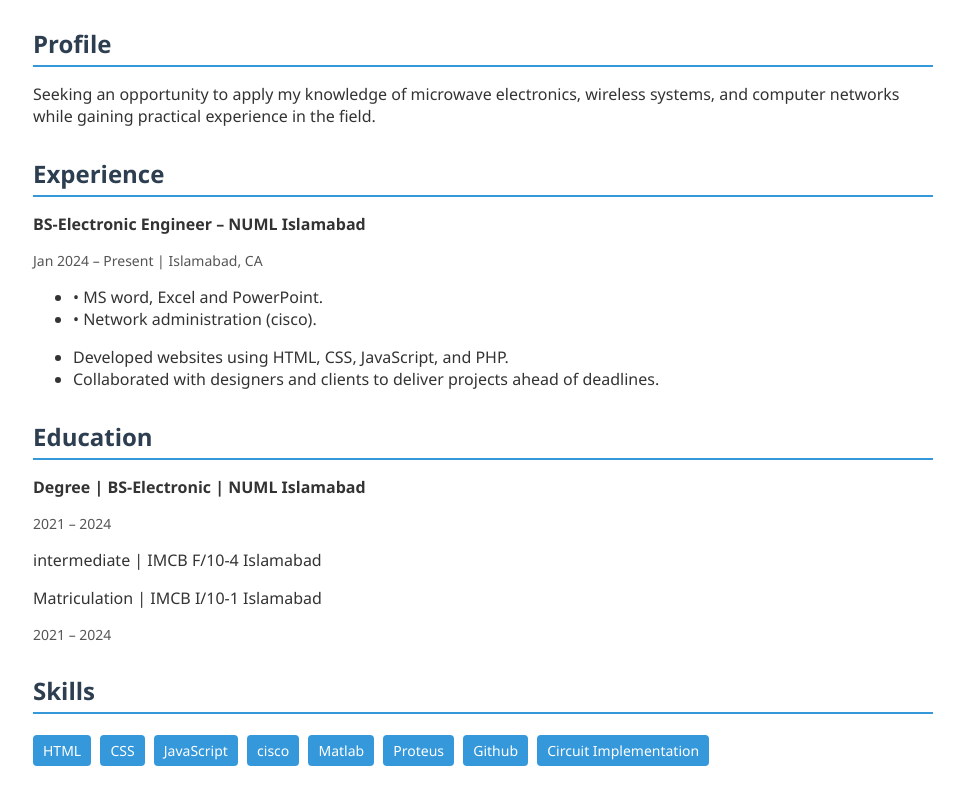
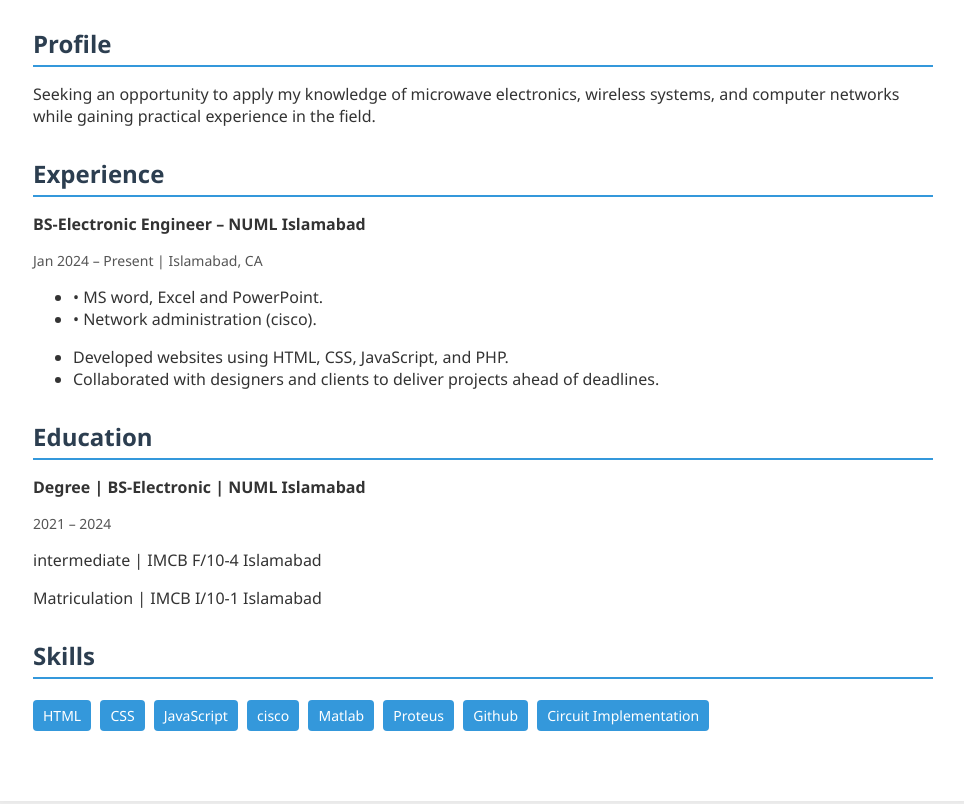
Before and after one commit to sajawalchaudary9-art/CV.github.io, a plain HTML site: page index.html in a window 1280 px wide. Shown: the part 180-984 px from the top of the page, without its empty margins (157-1121 px from the left). Drawn offline with Linux system fonts and the light colour scheme.

Commit message:
Update index.html

```diff
--- a/index.html
+++ b/index.html
@@ -106,7 +106,7 @@
          <p class="intermediate">intermediate | IMCB F/10-4 Islamabad</p>
          <p class="Matriculation"> Matriculation | IMCB I/10-1 Islamabad</p>
 
-        <p class="edu-details">2021 – 2024 </p>
+
       </div>
     </div>
 
```
